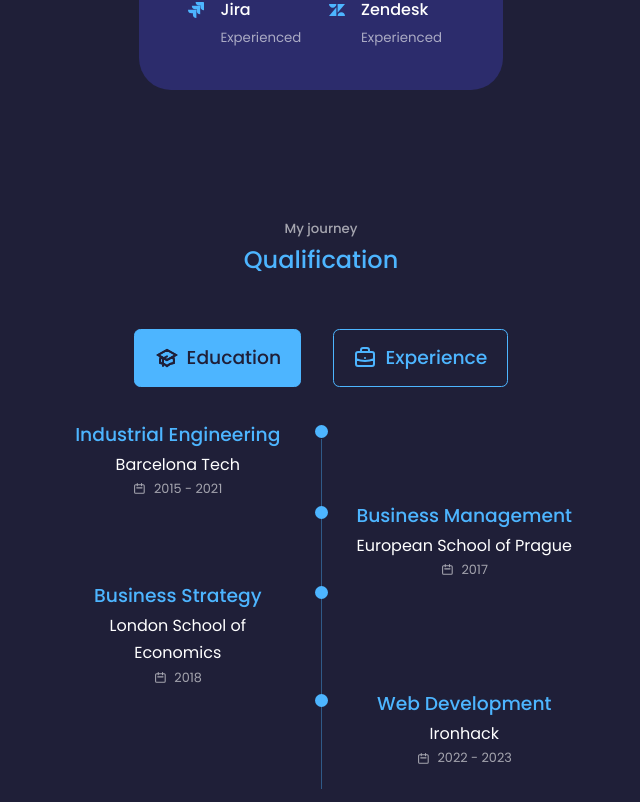
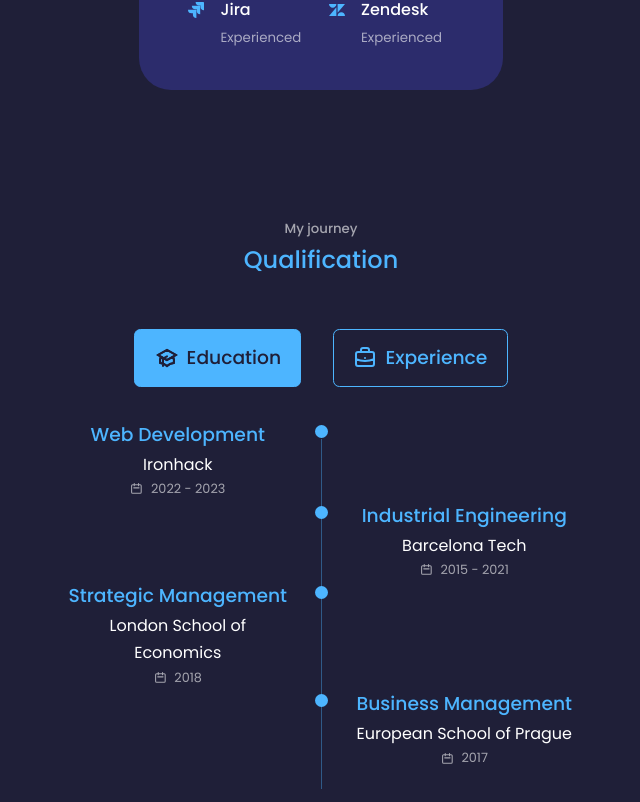
Before and after one commit to victorperdiguer/my-website, a React (Create React App) app: page / in a window 1280 px wide. Shown: the part 2647-3449 px from the top of the page, without its empty margins (319-959 px from the left). Built offline with nearby package versions, Linux system fonts and the light colour scheme.

Commit message:
updated info + decoupled experience/education tab into components

```diff
--- a/src/components/about/About.jsx
+++ b/src/components/about/About.jsx
@@ -1,7 +1,7 @@
 import React from "react";
 import './About.css';
 import AboutCard from "./AboutCard";
-import profilepicture2 from '../../assets/profilepicture-2.jpg';
+import profilepicture2 from '../../assets/profilepicture-2.png';
 import {FaAward, FaUsers, FaFolderOpen} from 'react-icons/fa';
 
 const About = (props) => {
--- a/src/components/qualification/Qualification.jsx
+++ b/src/components/qualification/Qualification.jsx
@@ -1,10 +1,9 @@
 import React, { useState } from "react";
 import "./Qualification.css";
-import {
-  HiOutlineAcademicCap,
-  HiOutlineBriefcase,
-  HiOutlineCalendar,
-} from "react-icons/hi";
+import { HiOutlineAcademicCap, HiOutlineBriefcase } from "react-icons/hi";
+import QualificationCard from "./QualificationCard";
+import { experienceList } from "./experience";
+import { educationList } from "./education";
 
 const Qualification = () => {
   const [toggleState, setToggleState] = useState(1);
@@ -50,11 +49,10 @@
           </div>
         </div>
       </div>
+
       <div className="qualification__container container">
         <div className="qualification__sections">
-
           {/* Education */}
-
           <div
             className={
               toggleState === 1
@@ -62,74 +60,18 @@
                 : "qualification__content"
             }
           >
-            <div className="qualification__data">
-              <div>
-                <h3 className="qualification__title">Industrial Engineering</h3>
-                <span className="qualification__subtitle">
-                  Barcelona Tech
-                </span>
-                <div className="qualification__calendar">
-                  <HiOutlineCalendar className="qualification__calendar-icon" />
-                  2015 - 2021
-                </div>
-              </div>
-              <div>
-                <span className="qualification__rounder"></span>
-                <span className="qualification__line"></span>
-              </div>
-            </div>
-            <div className="qualification__data">
-              <div></div>
-              <div>
-                <span className="qualification__rounder"></span>
-                <span className="qualification__line"></span>
-              </div>
-              <div>
-                <h3 className="qualification__title">Business Management</h3>
-                <span className="qualification__subtitle">
-                  European School of Prague
-                </span>
-                <div className="qualification__calendar">
-                  <HiOutlineCalendar className="qualification__calendar-icon" />
-                  2017
-                </div>
-              </div>
-            </div>
-            <div className="qualification__data">
-              <div>
-                <h3 className="qualification__title">Business Strategy</h3>
-                <span className="qualification__subtitle">
-                  London School of Economics
-                </span>
-                <div className="qualification__calendar">
-                  <HiOutlineCalendar className="qualification__calendar-icon" />
-                  2018
-                </div>
-              </div>
-              <div>
-                <span className="qualification__rounder"></span>
-                <span className="qualification__line"></span>
-              </div>
-            </div>
-            <div className="qualification__data">
-              <div></div>
-              <div>
-                <span className="qualification__rounder"></span>
-                <span className="qualification__line"></span>
-              </div>
-              <div>
-                <h3 className="qualification__title">Web Development</h3>
-                <span className="qualification__subtitle">Ironhack</span>
-                <div className="qualification__calendar">
-                  <HiOutlineCalendar className="qualification__calendar-icon" />
-                  2022 - 2023
-                </div>
-              </div>
-            </div>
+            {educationList.slice().reverse().map((education, index) => (
+              <QualificationCard
+                key={index}
+                title={education.title}
+                subtitle={education.subtitle}
+                dates={education.dates}
+                position={index}
+              />
+            ))}
           </div>
 
           {/* Experience */}
-
           <div
             className={
               toggleState === 2
@@ -137,97 +79,15 @@
                 : "qualification__content"
             }
           >
-            <div className="qualification__data">
-              <div>
-                <h3 className="qualification__title">Solutions Analyst</h3>
-                <span className="qualification__subtitle">NTT Data</span>
-                <div className="qualification__calendar">
-                  <HiOutlineCalendar className="qualification__calendar-icon" />
-                  April 2021 - December 2021
-                </div>
-              </div>
-              <div>
-                <span className="qualification__rounder"></span>
-                <span className="qualification__line"></span>
-              </div>
-            </div>
-            <div className="qualification__data">
-              <div></div>
-              <div>
-                <span className="qualification__rounder"></span>
-                <span className="qualification__line"></span>
-              </div>
-              <div>
-                <h3 className="qualification__title">Project Manager</h3>
-                <span className="qualification__subtitle">Vonzu Tech (B2B SaaS)</span>
-                <div className="qualification__calendar">
-                  <HiOutlineCalendar className="qualification__calendar-icon" />
-                  December 2021 - April 2023
-                </div>
-              </div>
-            </div>
-            <div className="qualification__data">
-              <div>
-                <h3 className="qualification__title">Product Owner</h3>
-                <span className="qualification__subtitle">Vonzu Tech (B2B SaaS)</span>
-                <div className="qualification__calendar">
-                  <HiOutlineCalendar className="qualification__calendar-icon" />
-                  April 2023 - December 2023
-                </div>
-              </div>
-              <div>
-                <span className="qualification__rounder"></span>
-                <span className="qualification__line"></span>
-              </div>
-            </div>
-            <div className="qualification__data">
-              <div></div>
-              <div>
-                <span className="qualification__rounder"></span>
-                <span className="qualification__line"></span>
-              </div>
-              <div>
-                <h3 className="qualification__title">Full Stack Developer</h3>
-                <span className="qualification__subtitle">
-                  Freelance
-                </span>
-                <div className="qualification__calendar">
-                  <HiOutlineCalendar className="qualification__calendar-icon" />
-                  2022 - Present
-                </div>
-              </div>
-            </div>
-            <div className="qualification__data">
-              <div>
-                <h3 className="qualification__title">AI Product Owner</h3>
-                <span className="qualification__subtitle">Omnios AI (B2B SaaS)</span>
-                <div className="qualification__calendar">
-                  <HiOutlineCalendar className="qualification__calendar-icon" />
-                  December 2023 - March 2024
-                </div>
-              </div>
-              <div>
-                <span className="qualification__rounder"></span>
-                <span className="qualification__line"></span>
-              </div>
-            </div>
-            <div className="qualification__data">
-              <div></div>
-              <div>
-                <span className="qualification__rounder"></span>
-                <span className="qualification__line"></span>
-              </div>
-              <div>
-                <h3 className="qualification__title">Product Manager</h3>
-                <span className="qualification__subtitle">
-                  Shiji Group (B2B SaaS)
-                </span>
-                <div className="qualification__calendar">
-                  <HiOutlineCalendar className="qualification__calendar-icon" />
-                  March 2024 - Present
-                </div>
-              </div>
-            </div>
+            {experienceList.slice().reverse().map((experience, index) => (
+              <QualificationCard
+                key={index}
+                title={experience.title}
+                subtitle={experience.subtitle}
+                dates={experience.dates}
+                position={index}
+              />
+            ))}
           </div>
         </div>
       </div>
--- /dev/null
+++ b/src/components/qualification/QualificationCard.jsx
@@ -0,0 +1,39 @@
+import React from "react";
+import { HiOutlineCalendar } from "react-icons/hi";
+
+const QualificationCard = ({ title, subtitle, dates, position }) => {
+  return position % 2 === 0 ? (
+    <div className="qualification__data">
+      <div>
+        <h3 className="qualification__title">{title}</h3>
+        <span className="qualification__subtitle">{subtitle}</span>
+        <div className="qualification__calendar">
+          <HiOutlineCalendar className="qualification__calendar-icon" />
+          {dates}
+        </div>
+      </div>
+      <div>
+        <span className="qualification__rounder"></span>
+        <span className="qualification__line"></span>
+      </div>
+    </div>
+  ) : (
+    <div className="qualification__data">
+      <div></div>
+      <div>
+        <span className="qualification__rounder"></span>
+        <span className="qualification__line"></span>
+      </div>
+      <div>
+        <h3 className="qualification__title">{title}</h3>
+        <span className="qualification__subtitle">{subtitle}</span>
+        <div className="qualification__calendar">
+          <HiOutlineCalendar className="qualification__calendar-icon" />
+          {dates}
+        </div>
+      </div>
+    </div>
+  );
+};
+
+export default QualificationCard;
--- /dev/null
+++ b/src/components/qualification/education.js
@@ -0,0 +1,22 @@
+export const educationList = [
+    {
+        title: "Business Management",
+        subtitle: "European School of Prague",
+        dates: "2017",
+    },
+    {
+        title: "Strategic Management",
+        subtitle: "London School of Economics",
+        dates: "2018",
+    },
+    {
+        title: "Industrial Engineering",
+        subtitle: "Barcelona Tech",
+        dates: "2015 - 2021",
+    },
+    {
+        title: "Web Development",
+        subtitle: "Ironhack",
+        dates: "2022 - 2023",
+    }
+];
--- /dev/null
+++ b/src/components/qualification/experience.js
@@ -0,0 +1,27 @@
+export const experienceList = [
+    {
+        title: "Solutions Consultant",
+        subtitle: "NTT Data",
+        dates: "April 2021 - December 2021",
+    },
+    {
+        title: "Project Manager",
+        subtitle: "Vonzu",
+        dates: "December 2021 - November 2023",
+    },
+    {
+        title: "AI Product Owner",
+        subtitle: "Omnios AI (B2B SaaS)",
+        dates: "December 2023 - March 2024",
+    },
+    {
+        title: "Product Manager",
+        subtitle: "Shiji Group (B2B SaaS)",
+        dates: "March 2024 - Present",
+    },
+    {
+        title: "Full Stack Developer",
+        subtitle: "Freelance",
+        dates: "2022 - Present",
+    }
+];
--- a/src/components/testimonials/Testimonials.jsx
+++ b/src/components/testimonials/Testimonials.jsx
@@ -23,9 +23,10 @@
       >
         {data.map((testimonial, index) => {
           return (
-            <SwiperSlide>
+            <SwiperSlide
+            key={testimonial.name+"-"+index+"-slide"}>
               <TestimonialCard
-              key={index}
+              key={testimonial.name+"-"+index+"-card"}
               picture={testimonial.picture}
               link={testimonial.link}
               name={testimonial.name}
```
Also changed, not shown: src/assets/profilepicture-2.png (added).
